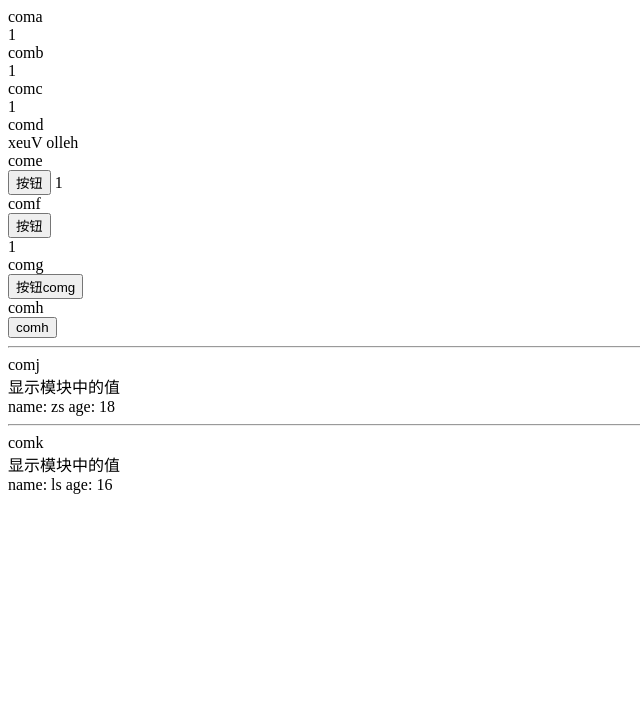
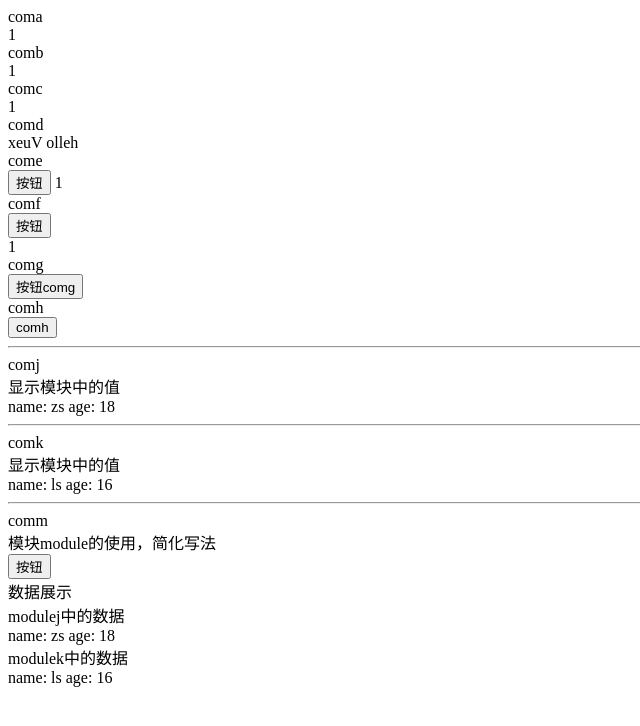
Before and after one commit to DuHuaL/vuex-demo2, a Vue app: page / in a window 1280 px wide. Shown: the top 726 px of the page, without its empty margins (0-640 px from the left). Built offline with nearby package versions, Linux system fonts and the light colour scheme.

Commit message:
映射展示模块中的状态及actions调用

```diff
--- a/src/App.vue
+++ b/src/App.vue
@@ -12,6 +12,8 @@
     <comj></comj>
     <hr>
     <comk></comk>
+    <hr>
+    <comm></comm>
   </div>
 </template>
 
@@ -26,6 +28,7 @@ import comg from '@/components/comg';
 import comh from '@/components/comh';
 import comj from '@/components/comj';
 import comk from '@/components/comk';
+import comm from '@/components/comm';
 
 export default {
   name: 'App',
@@ -39,7 +42,8 @@ export default {
     comg,
     comh,
     comj,
-    comk
+    comk,
+    comm
   }
 };
 </script>
--- /dev/null
+++ b/src/components/comm.vue
@@ -0,0 +1,55 @@
+<template>
+  <div>
+    comm
+    <br>
+    模块module的使用，简化写法
+    <br>
+    <button @click="handleClick">按钮</button>
+    <br>
+    数据展示
+    <br>
+    modulej中的数据
+    <br>
+    name: {{ username }} age: {{ age }}
+    <br>
+    modulek中的数据
+    <br>
+    name: {{ modulekname }} age: {{ modulekage }}
+  </div>
+</template>
+
+<script>
+import { mapState, mapActions } from 'vuex';
+export default {
+  methods: {
+    handleClick() {
+      this.setname({
+        name: '小明'
+      });
+      this.setage({
+        age: 30
+      });
+    },
+    ...mapActions('modulej', {
+      setname: 'setName'
+    }),
+    ...mapActions('modulek', {
+      setage: 'setAge'
+    })
+  },
+  computed: {
+    ...mapState('modulej', {
+      username: 'name',
+      age: 'age'
+    }),
+    ...mapState('modulek', {
+      modulekname: 'name',
+      modulekage: 'age'
+    })
+  }
+};
+</script>
+
+<style>
+
+</style>
--- a/src/store/modules/modulej.js
+++ b/src/store/modules/modulej.js
@@ -1,4 +1,6 @@
 const modulej = {
+  // 开启命名空间
+  namespaced: true,
   state: {
     name: 'zs',
     age: 18
--- a/src/store/modules/modulek.js
+++ b/src/store/modules/modulek.js
@@ -1,4 +1,6 @@
 const modulek = {
+  // 开启命名空间
+  namespaced: true,
   state: {
     name: 'ls',
     age: 16
```
